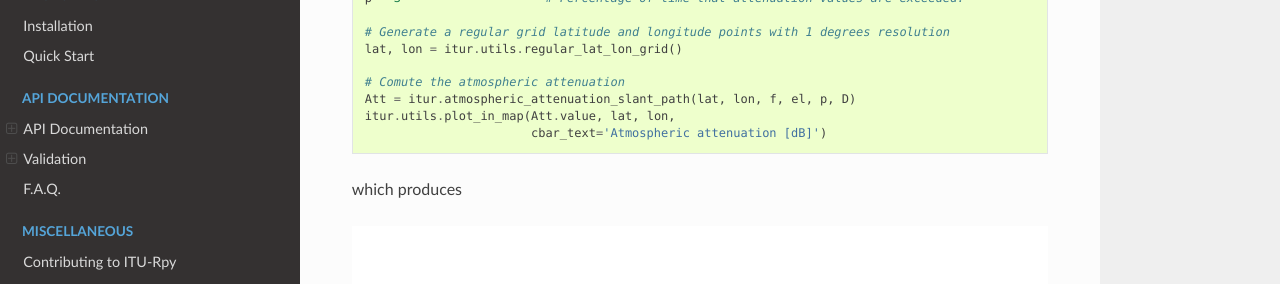
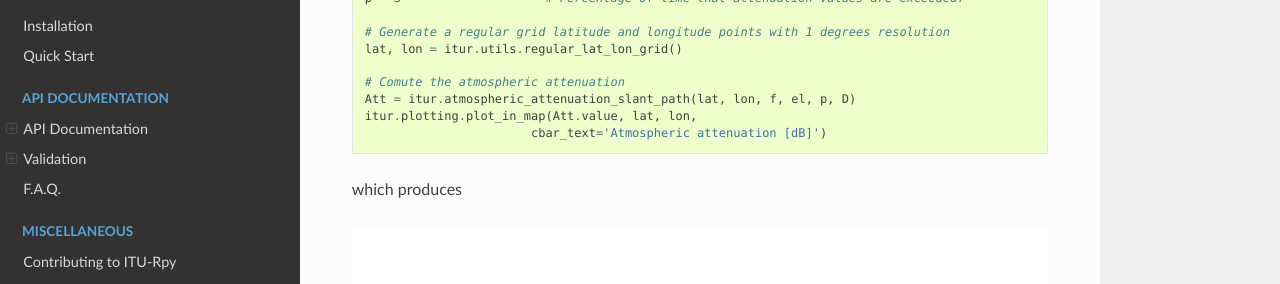
Before and after one commit to inigodelportillo/ITU-Rpy, a Sphinx documentation site: the page built from docs/index.rst, in a window 1280 px wide and 900 px high, scrolled down 772 px. Shown: the part 151-435 px from the top of the window. Built offline with Sphinx 7.4.7 and the Read the Docs theme 2.0.0, drawn with Linux system fonts in a browser that asks for light colours.

Commit message:
Update documentation to reflect that plotting utilities in another module

```diff
--- a/docs/index.rst
+++ b/docs/index.rst
@@ -45,7 +45,7 @@ Additional examples can be found in the `examples folder <https://github.com/ini
 
     # Comute the atmospheric attenuation
     Att = itur.atmospheric_attenuation_slant_path(lat, lon, f, el, p, D)
-    itur.utils.plot_in_map(Att.value, lat, lon,
+    itur.plotting.plot_in_map(Att.value, lat, lon,
                            cbar_text='Atmospheric attenuation [dB]')
 
 which produces
--- a/docs/quickstart.rst
+++ b/docs/quickstart.rst
@@ -203,12 +203,12 @@ A second use case for vectorization is computation of the atmospheric attenuatio
 	p = 1               # Unavailability (Values exceeded 1% of time)
 	Att = itur.atmospheric_attenuation_slant_path(lat, lon, f, el, p, D)
 
-If you have installed Basemap (see `installation instructions <installation.html>`_ ), you can use function `itur.utils.plot_in_map()` to display the results as an image:
+If you have installed Basemap (see `installation instructions <installation.html>`_ ), you can use function `itur.plotting.plot_in_map()` to display the results as an image:
 
 .. code-block:: python
 
 	# Plot the results
-	m = itur.utils.plot_in_map(Att.value, lat, lon,
+	m = itur.plotting.plot_in_map(Att.value, lat, lon,
                                    cbar_text='Atmospheric attenuation [dB]',
                                    cmap='magma')
 
```
